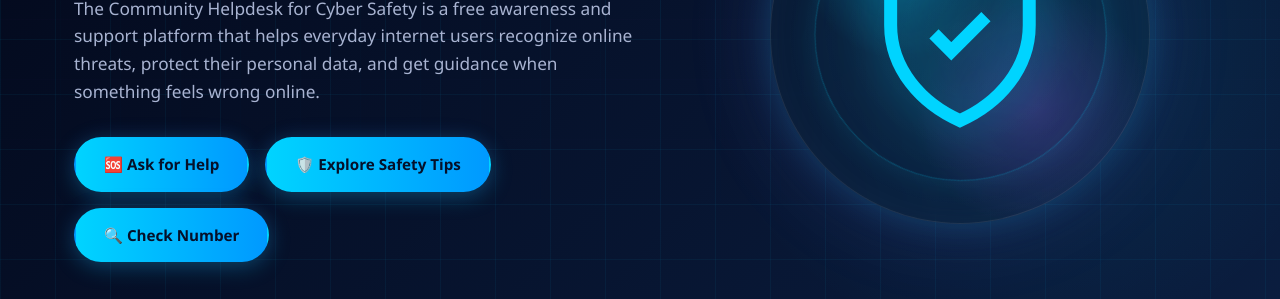
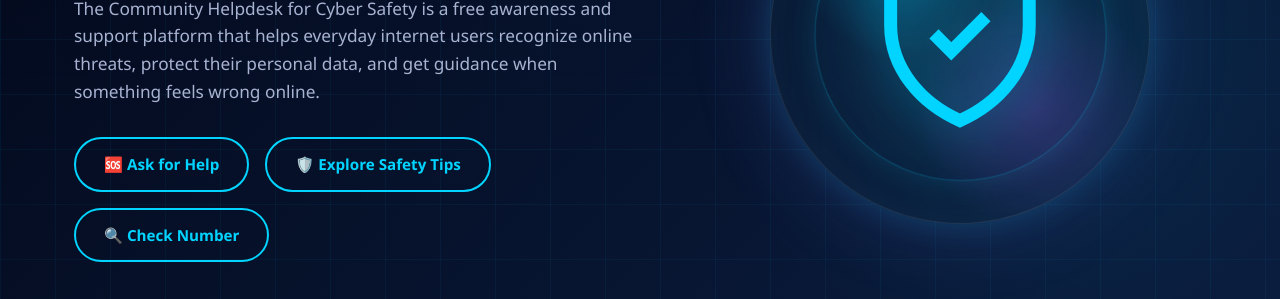
Before and after one commit to rahulprajapati45-creator/community-cyber-safety-helpdesk, a website: page client/index.html in a window 1280 px wide. Shown: the part 475-774 px from the top of the page. Drawn offline with Linux system fonts and the light colour scheme; sample sign-in values are in the browser's storage.

Commit message:
Update home buttons to outline style

```diff
--- a/client/index.html
+++ b/client/index.html
@@ -59,9 +59,9 @@
       </p>
 
       <div class="hero-actions">
-        <a href="helpdesk.html" class="btn btn-primary">🆘 Ask for Help</a>
-        <a href="safety-tips.html" class="btn btn-primary">🛡️ Explore Safety Tips</a>
-        <a href="number-check.html" class="btn btn-primary">🔍 Check Number</a>
+        <a href="helpdesk.html" class="btn btn-outline">🆘 Ask for Help</a>
+        <a href="safety-tips.html" class="btn btn-outline">🛡️ Explore Safety Tips</a>
+        <a href="number-check.html" class="btn btn-outline">🔍 Check Number</a>
       </div>
 
       <div class="hero-stats">
```
